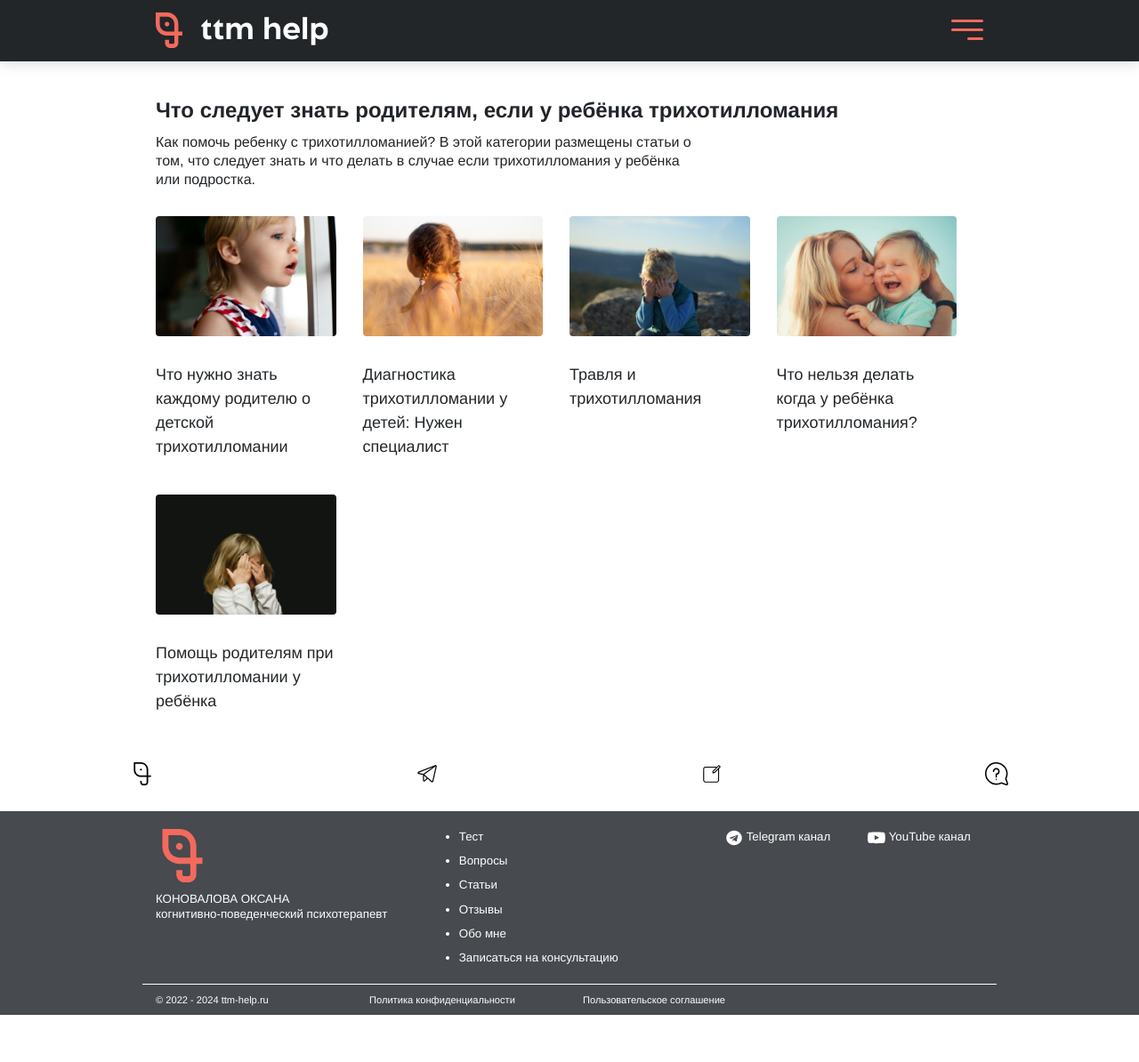
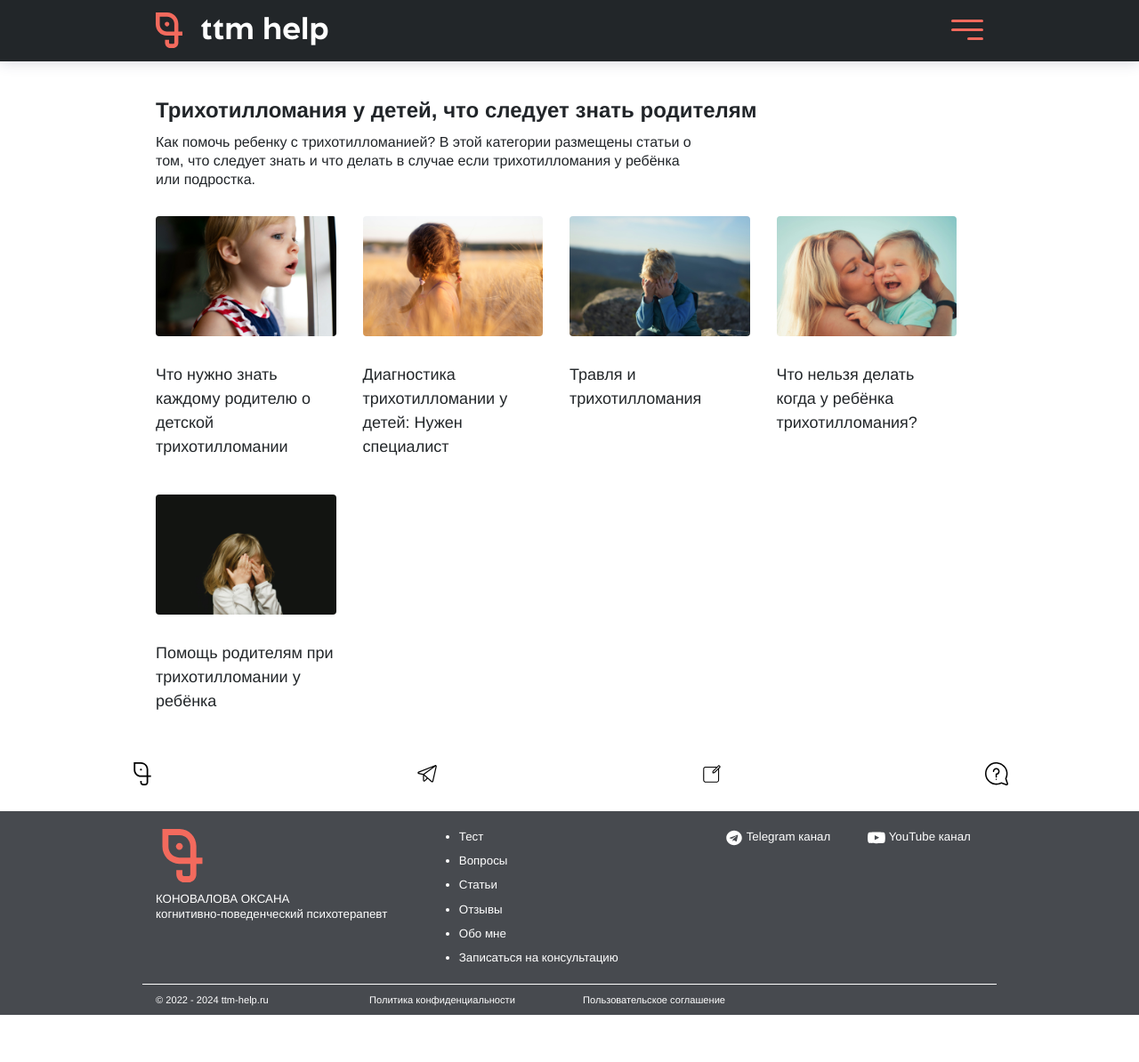
Before and after one commit to ttm-help/ttm-help.github.io, a Jekyll site: the page built from categories/parents.md, in a window 1280 px wide. Shown: the whole page at 89% size. Built offline with Jekyll 4.4.1, drawn with Linux system fonts in a browser that asks for light colours.

Commit message:
fix title

```diff
--- a/categories/parents.md
+++ b/categories/parents.md
@@ -1,5 +1,5 @@
 ---
-title: "Что следует знать родителям, если у ребёнка трихотилломания"
+title: "Трихотилломания у детей, что следует знать родителям"
 description: Как помочь ребенку с трихотилломанией? В этой категории размещены статьи о том, что следует знать и что делать в случае если трихотилломания у ребёнка или подростка.
 layout: category
 category_name: "Родителям"
```
